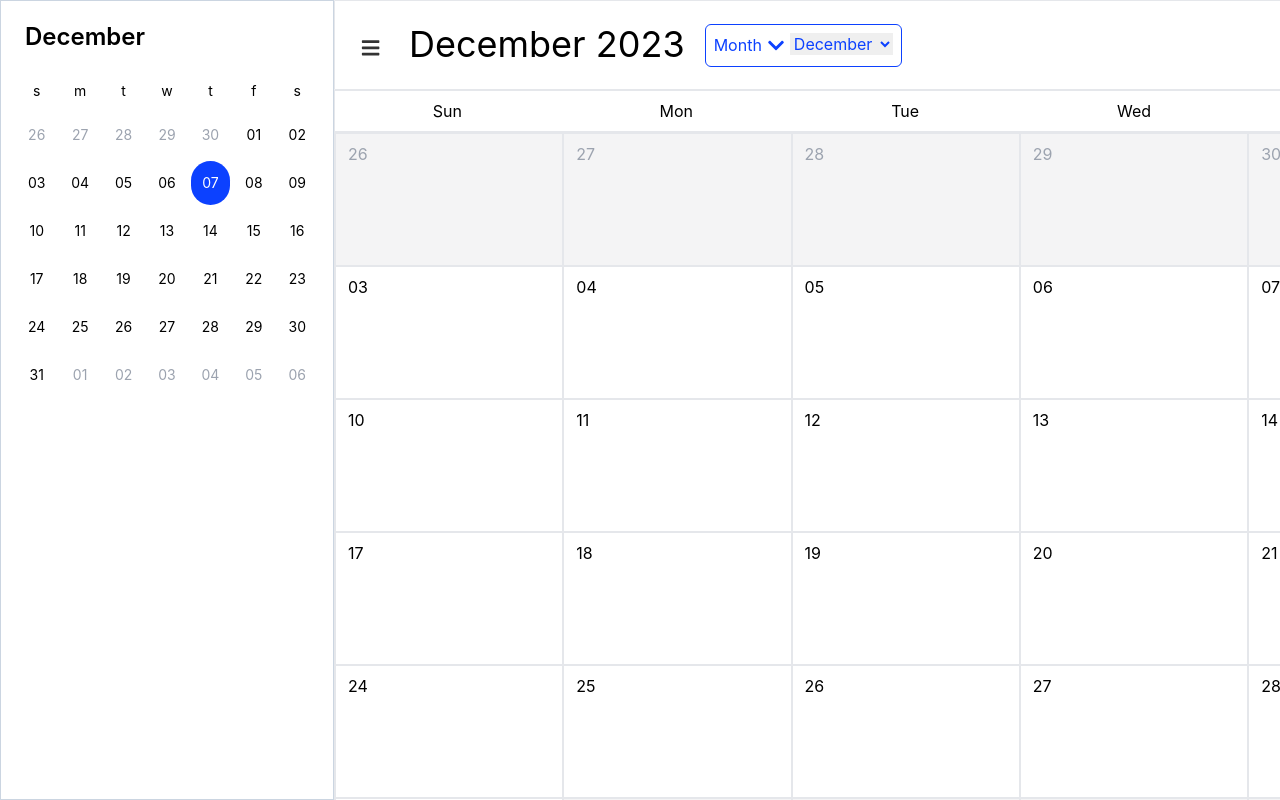
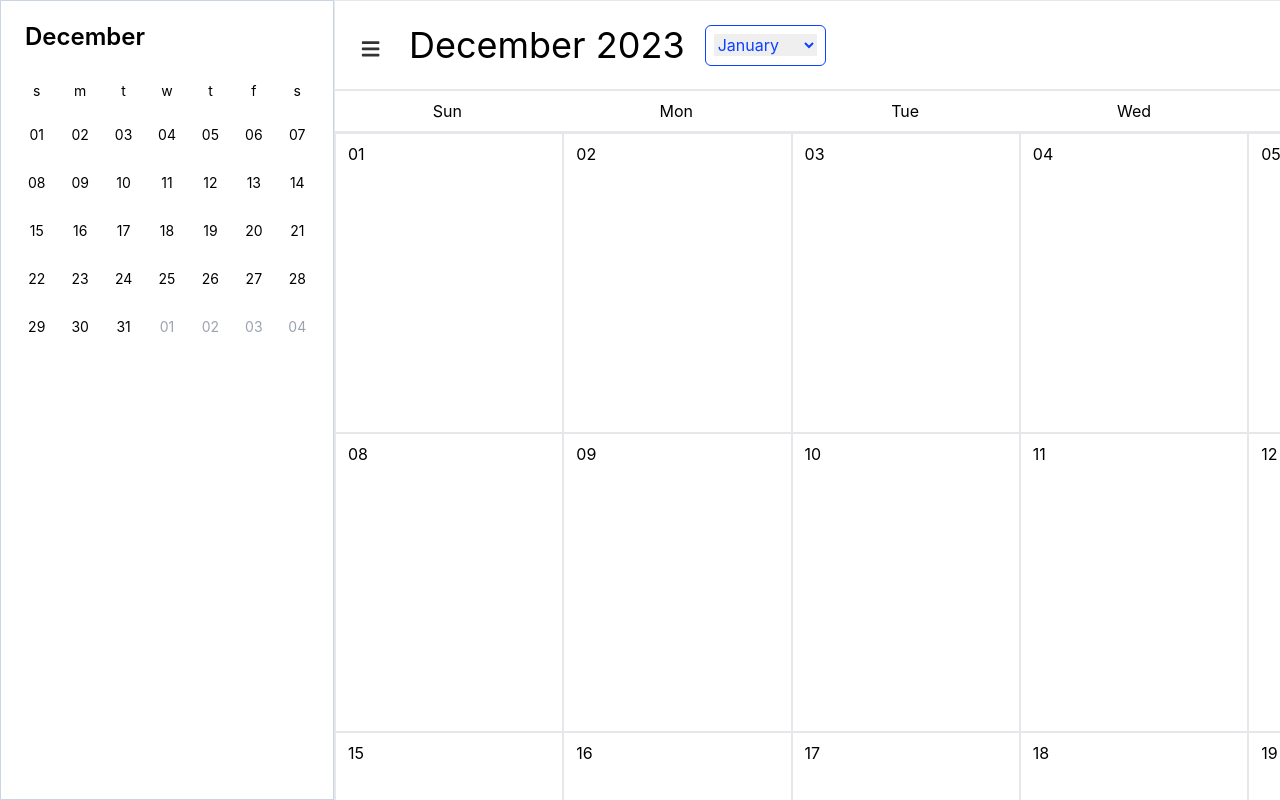
Before and after one commit to lindychi/frontend-bootcamp, a React (Create React App) app: page / in a window 1280 px wide. Shown: the top 800 px of the page. Built offline with nearby package versions, Linux system fonts and the light colour scheme.

Commit message:
2023년 1월부터 12월까지 0.1

```diff
--- a/src/App.tsx
+++ b/src/App.tsx
@@ -3,16 +3,14 @@ import clsx from "clsx";
 import "./App.css";
 
 import { dayList } from "./consts/calendar";
-
 import { getCalendarDates, getMonthString } from "./libs/calendar";
-
 import Arrow from "./icons/Arrow";
 import Hamburger from "./icons/Hamburger";
 import Search from "./icons/Search";
 import Plus from "./icons/Plus";
 
 function App() {
-  const [selectedMonth, setSelectedMonth] = React.useState<number>(12);
+  const [selectedMonth, setSelectedMonth] = React.useState<number>(1);
   const [selectedYear, setSelectedYear] = React.useState<number>(2023);
   const targetCalendarDates: Date[] = getCalendarDates(
     selectedYear,
@@ -74,8 +72,6 @@ function App() {
               {getMonthString(12)} {selectedYear}
             </div>
             <button className="flex text-primary border border-primary rounded-md p-2 gap-1">
-              Month
-              <Arrow />
               <select
                 className="text-primary"
                 onChange={(e) => setSelectedMonth(Number(e.target.value))}
@@ -106,7 +102,7 @@ function App() {
           ))}
         </div>
 
-        <div className="min-w-screen min-h-screen grid grid-cols-7  border border-state-300">
+        <div className="min-w-full min-h-[1500px] grid grid-cols-7  border border-state-300">
           {targetCalendarDates.map((date: Date) => (
             <div
               key={date.getDate()}
```
